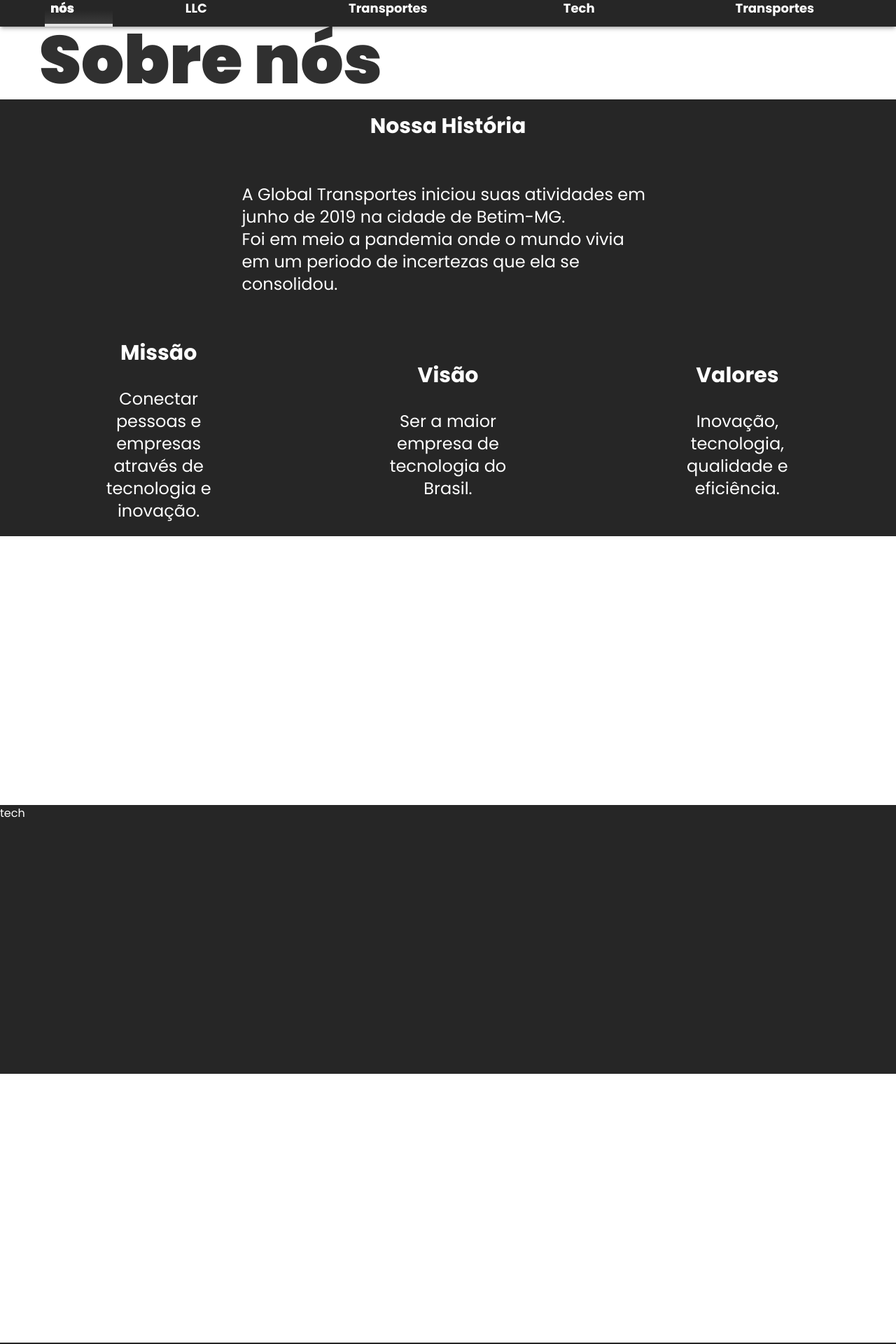
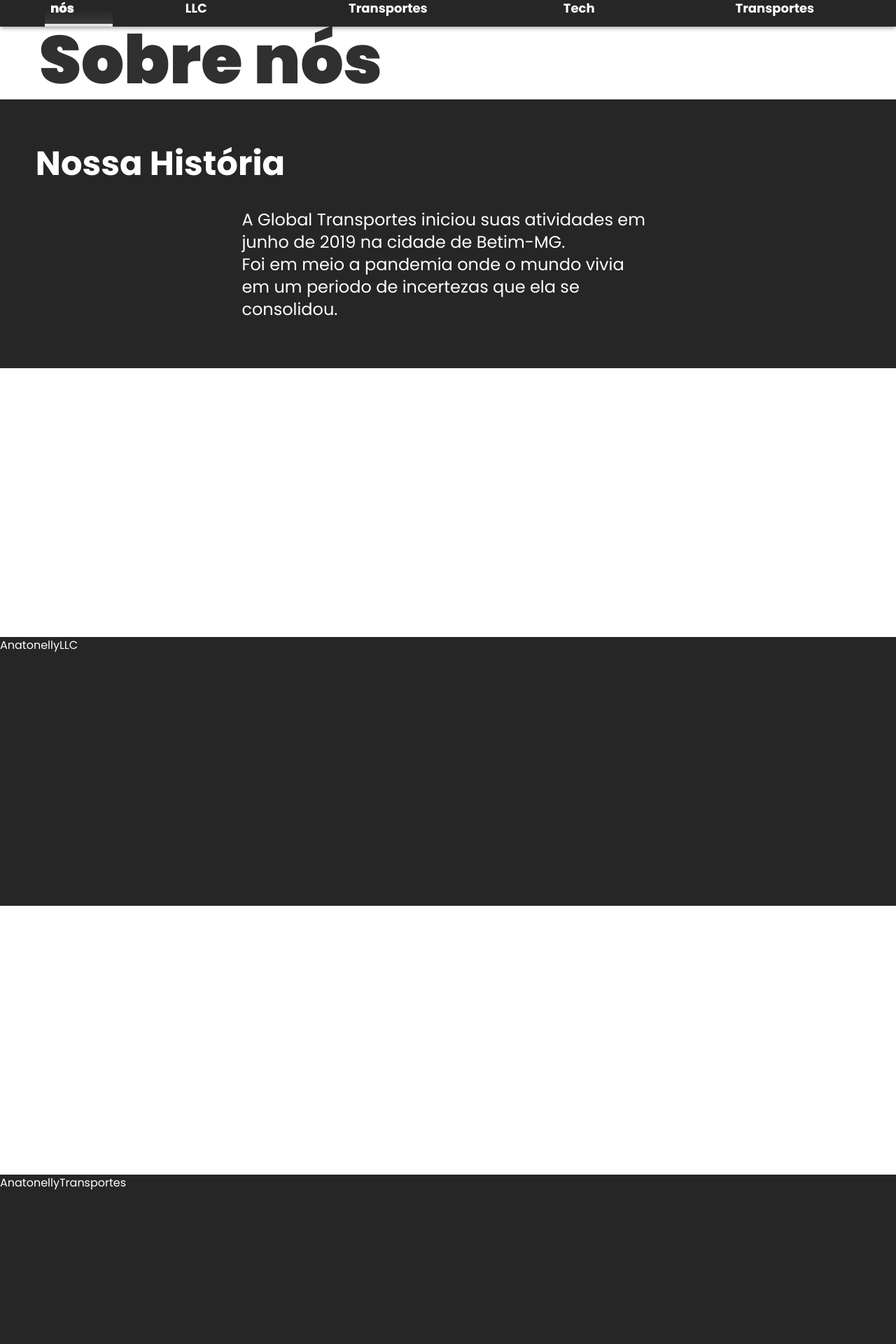
Before and after one commit to Anatonelly-Tech/AnatonellyBlog, a Next.js app: page / in a window 1280 px wide. Shown: the part 842-2762 px from the top of the page at 70% size. Built offline with nearby package versions, Linux system fonts and the light colour scheme.

Commit message:
feat: aboutUs finished like figma

```diff
--- a/src/app/page.jsx
+++ b/src/app/page.jsx
@@ -11,21 +11,23 @@
       <InicialScreen />
       <Navbar />
       <div className='flex flex-col gap-96'>
-      <AboutUs />
-        <div id='AnatonellyTech' className='flex w-full h-96 bg-neutral-800'>
-          tech
+        {/* SobreNos */}
+        <AboutUs />
+
+        <div id='AnatonellyLLC' className='flex w-full h-96 bg-neutral-800'>
+          AnatonellyLLC
         </div>
-        <div id='AnatonellyLLC' className='flex w-full h-96 bg-neutral-800'>
-          241
-        </div>
-        <div id='AnatonellyFretes' className='flex w-full h-96 bg-neutral-800'>
-          1251
-        </div>
-        <div id='SobreNos' className='flex w-full h-96 bg-neutral-800'>
-          12312
+        <div
+          id='AnatonellyTransportes'
+          className='flex w-full h-96 bg-neutral-800'
+        >
+          AnatonellyTransportes
         </div>
         <div id='AnatonellyTech' className='flex w-full h-96 bg-neutral-800'>
-          12616
+          AnatonellyTech
+        </div>
+        <div id='GlobalTransportes' className='flex w-full h-96 bg-neutral-800'>
+          GlobalTransportes
         </div>
       </div>
     </div>
--- a/src/components/AboutUs/index.jsx
+++ b/src/components/AboutUs/index.jsx
@@ -6,39 +6,19 @@
       <span className='text-[#303030] text-8xl px-14 font-black '>
         Sobre nós
       </span>
-      <div className='h-full w-full bg-neutral-800 p-5'>
-        <div className='flex flex-col items-center justify-center gap-16'>
-          <span className='text-white text-3xl font-bold'>Nossa História</span>
+      <div className='h-96 w-full bg-neutral-800 flex justify-center items-center p-5'>
+        <div className='flex flex-col justify-center items-start gap-10'>
+          <span className='text-white text-5xl font-bold'>Nossa História</span>
+
           <div className='flex flex-col justify-center items-center'>
             <span className='text-white text-2xl font-normal w-1/2 '>
               A Global Transportes iniciou suas atividades em junho de 2019 na
-              cidade de Betim-MG.{' '}
+              cidade de Betim-MG.
             </span>
             <span className='text-white text-2xl font-normal w-1/2 '>
               Foi em meio a pandemia onde o mundo vivia em um periodo de
               incertezas que ela se consolidou.
             </span>
-          </div>
-
-          <div className='flex w-full justify-around items-center h-full'>
-            <div className='flex flex-col w-full items-center justify-center gap-8'>
-              <span className='text-white text-3xl font-bold'>Missão</span>
-              <span className='text-white text-2xl font-normal w-1/2 text-center'>
-                Conectar pessoas e empresas através de tecnologia e inovação.
-              </span>
-            </div>
-            <div className='flex flex-col w-full items-center justify-center gap-8'>
-              <span className='text-white text-3xl font-bold'>Visão</span>
-              <span className='text-white text-2xl font-normal w-1/2 text-center'>
-                Ser a maior empresa de tecnologia do Brasil.
-              </span>
-            </div>
-            <div className='flex flex-col w-full items-center justify-center gap-8'>
-              <span className='text-white text-3xl font-bold'>Valores</span>
-              <span className='text-white text-2xl font-normal w-1/2 text-center'>
-                Inovação, tecnologia, qualidade e eficiência.
-              </span>
-            </div>
           </div>
         </div>
       </div>
```
